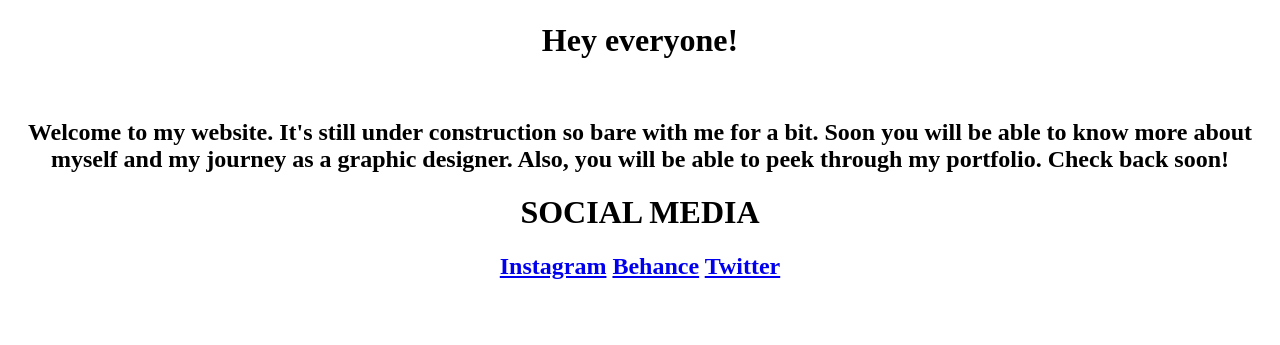
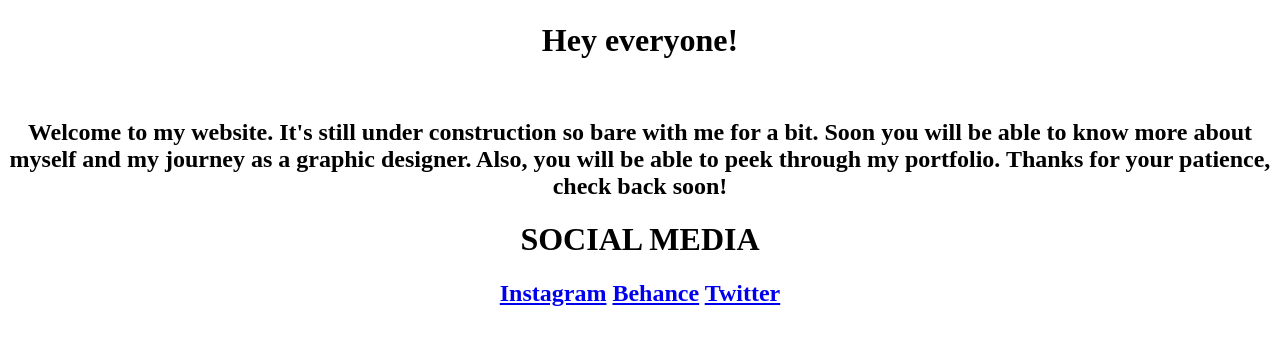
Before and after one commit to beabolboa/beabolboa.github.io, a plain HTML site: page index.html in a window 1280 px wide. Shown: the part 27-372 px from the top of the page. Drawn offline with Linux system fonts and the light colour scheme.

Commit message:
Update index.html

```diff
--- a/index.html
+++ b/index.html
@@ -8,7 +8,7 @@
 <img src="LOGO FOR WEB.png">
 <h1>Hey everyone!</h1>
 <br>
-<h2> Welcome to my website. It's still under construction so bare with me for a bit. Soon you will be able to know more about myself and my journey as a graphic designer. Also, you will be able to peek through my portfolio. Check back soon!</h2>
+<h2> Welcome to my website. It's still under construction so bare with me for a bit. Soon you will be able to know more about myself and my journey as a graphic designer. Also, you will be able to peek through my portfolio. Thanks for your patience, check back soon!</h2>
 <p>
 <h1> SOCIAL MEDIA</h1>
 <h2> <a href="http://instagram.com/beabolboa" target="_blank">Instagram</a> <a href="https://www.behance.net/beabolboa" target="_blank">Behance</a> <a href="https://twitter.com/beabolboa" target="_blank">Twitter</a>
```
